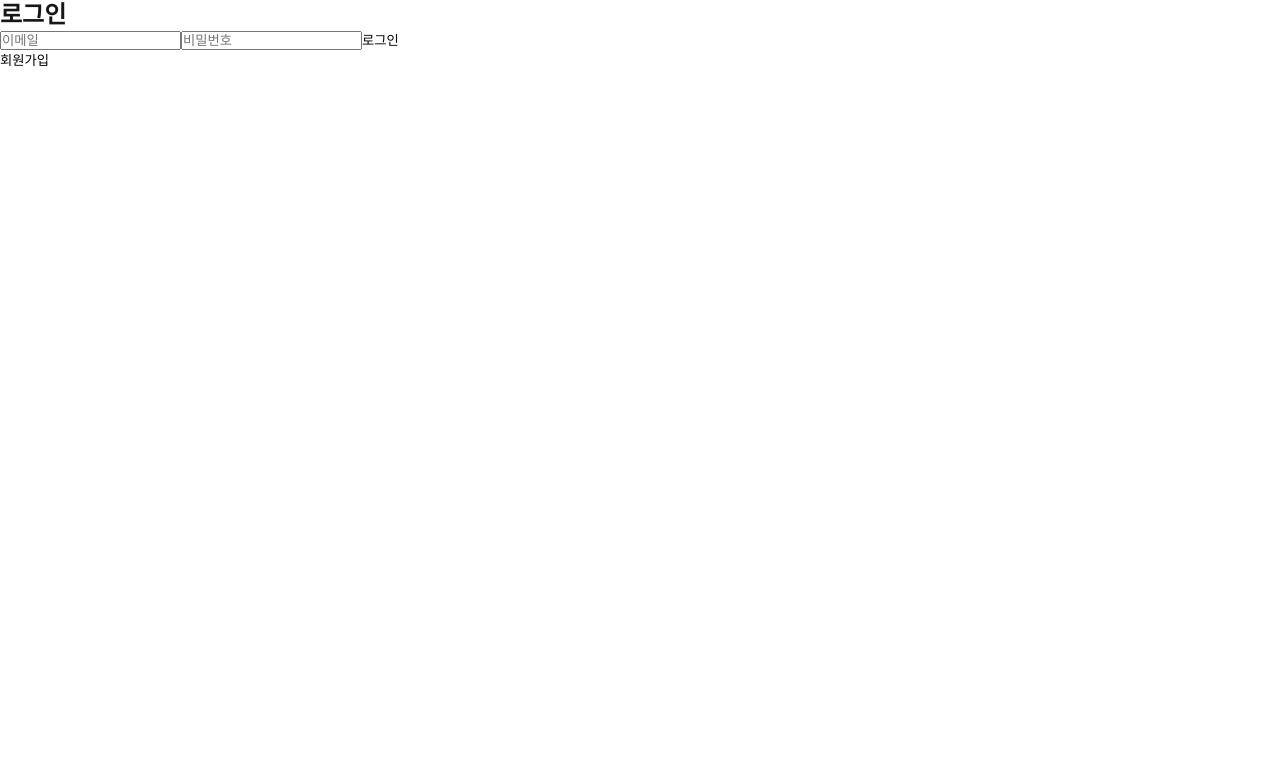
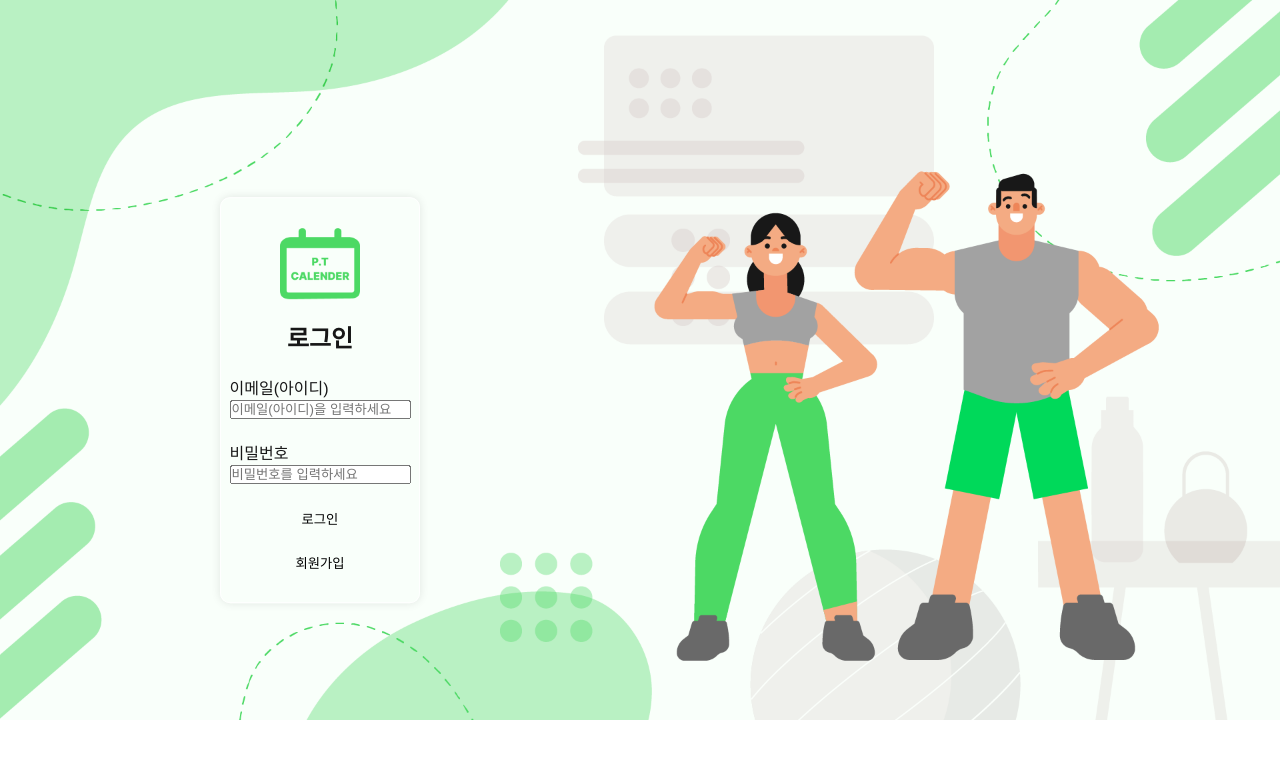
Before and after one commit to YuHyeonWook/health, a React (Vite) app: page / in a window 1280 px wide. Shown: the top 758 px of the page. Built offline with nearby package versions, Linux system fonts and the light colour scheme; a web font is replaced by a local one.

Commit message:
design: 공통 스타일 구현함

```diff
--- a/src/pages/SignIn.tsx
+++ b/src/pages/SignIn.tsx
@@ -3,6 +3,9 @@ import { signInWithEmailAndPassword } from 'firebase/auth';
 import { auth } from '@/firebase';
 import { useNavigate } from 'react-router-dom';
 import { FirebaseError } from 'firebase/app';
+import bgLogin from '@/assets/images/bg-login.png';
+import { BgLoginImg, LogoImg, SignForm, SignSection } from '@/styles/signStyle';
+import logo from '@/assets/images/logo.png';
 
 const SignIn = () => {
   const [email, setEmail] = useState('');
@@ -17,87 +20,81 @@ const SignIn = () => {
 
   const handleSignIn = async (event: React.FormEvent) => {
     event.preventDefault();
+    setError('');
+
+    if (!email || !password) {
+      setError('이메일과 비밀번호를 모두 입력하세요.');
+      return;
+    }
+
+    const emailRegex = /^[^\s@]+@[^\s@]+\.[^\s@]+$/;
+    if (!emailRegex.test(email)) {
+      setError('유효한 이메일 주소를 입력하세요.');
+      return;
+    }
+
     try {
       await signInWithEmailAndPassword(auth, email, password);
       alert('로그인에 성공하였습니다.');
       navigate('/calendar');
     } catch (error) {
       if (error instanceof FirebaseError) {
-        setError(error.message);
+        switch (error.code) {
+          case 'auth/user-not-found':
+            setError('존재하지 않는 사용자입니다.');
+            break;
+          case 'auth/wrong-password':
+            setError('비밀번호가 올바르지 않습니다.');
+            break;
+          case 'auth/invalid-email':
+            setError('유효하지 않은 이메일 주소입니다.');
+            break;
+          default:
+            setError('로그인에 실패하였습니다. 다시 시도해주세요.');
+            break;
+        }
+      } else {
+        setError('알 수 없는 오류가 발생했습니다.');
       }
     }
   };
 
   return (
-    <div>
-      <h2>로그인</h2>
-      <form onSubmit={handleSignIn}>
-        <input type="email" placeholder="이메일" value={email} onChange={(e) => setEmail(e.target.value)} />
-        <input type="password" placeholder="비밀번호" value={password} onChange={(e) => setPassword(e.target.value)} />
-        <button type="submit">로그인</button>
-      </form>
-      <button onClick={routeChange}>회원가입</button>
-      {error && <p>{error}</p>}
-    </div>
+    <>
+      <BgLoginImg src={bgLogin} alt="회원가입 화면 이미지" />
+      <SignForm onSubmit={handleSignIn}>
+        <SignSection>
+          <LogoImg src={logo} alt="로고 이미지" />
+          <h2>로그인</h2>
+          <label htmlFor="email">
+            이메일(아이디)
+            <input
+              type="email"
+              placeholder="이메일(아이디)을 입력하세요"
+              value={email}
+              onChange={(e) => setEmail(e.target.value)}
+              required
+            />
+          </label>
+          <label htmlFor="password">
+            비밀번호
+            <input
+              type="password"
+              placeholder="비밀번호를 입력하세요"
+              value={password}
+              onChange={(e) => setPassword(e.target.value)}
+              required
+            />
+          </label>
+          <button type="submit">로그인</button>
+          <button type="button" onClick={routeChange}>
+            회원가입
+          </button>
+          {error && <p>{error}</p>}
+        </SignSection>
+      </SignForm>
+    </>
   );
 };
 
 export default SignIn;
-
-// import { auth } from '@/firebase';
-// import { userState } from '@/recoil/userState';
-// import { FirebaseError } from 'firebase/app';
-// import { GoogleAuthProvider, signInWithPopup } from 'firebase/auth';
-// import { useNavigate } from 'react-router-dom';
-// import { useSetRecoilState } from 'recoil';
-
-// const Login = () => {
-//   const navigate = useNavigate();
-//   const setUser = useSetRecoilState(userState);
-
-//   const handleLogin = async () => {
-//     const provider = new GoogleAuthProvider();
-//     try {
-//       const result = await signInWithPopup(auth, provider);
-//       const credential = GoogleAuthProvider.credentialFromResult(result);
-//       if (credential) {
-//         const token = credential.accessToken;
-//         const userInfo = result.user;
-//         console.log('User Info:', userInfo);
-//         console.log('Token:', token);
-//         setUser(userInfo);
-//         localStorage.setItem('user', JSON.stringify(userInfo));
-
-//         const phoneNumber = localStorage.getItem('phoneNumber') || '';
-//         const birthdate = localStorage.getItem('birthdate') || '';
-
-//         // 전화번호와 생년월일 정보 업데이트 (Firebase Realtime Database 또는 다른 저장소)
-//         await updateUserInfo(userInfo.uid, phoneNumber, birthdate);
-//         navigate('/calendar');
-//       } else {
-//         console.error('No credential found');
-//       }
-//     } catch (error) {
-//       if (error instanceof FirebaseError) {
-//         const errorCode = error.code;
-//         const errorMessage = error.message;
-//         let email;
-//         if (error.customData) {
-//           email = error.customData.email;
-//         }
-//         const credential = GoogleAuthProvider.credentialFromError(error);
-//         console.error('Error during sign in:', errorCode, errorMessage, email, credential);
-//       } else {
-//         console.error('Error during sign in:', error);
-//       }
-//     }
-//   };
-
-//   return (
-//     <div>
-//       <button onClick={handleLogin}>Login with Google</button>
-//     </div>
-//   );
-// };
-
-// export default Login;
--- a/src/pages/SignUp.tsx
+++ b/src/pages/SignUp.tsx
@@ -2,45 +2,9 @@ import { useState } from 'react';
 import { createUserWithEmailAndPassword } from 'firebase/auth';
 import { auth } from '@/firebase';
 import { useNavigate } from 'react-router-dom';
-import styled from 'styled-components';
 import bgLogin from '@/assets/images/bg-login.png';
 import logo from '@/assets/images/logo.png';
-
-const SignForm = styled.form`
-  display: flex;
-  position: absolute;
-  top: 50%;
-  left: 25%;
-  transform: translate(-50%, -50%);
-
-  flex-direction: column;
-  align-items: center;
-  justify-content: center;
-  width: auto;
-  height: auto;
-`;
-
-const SignSection = styled.section`
-  display: flex;
-  flex-direction: column;
-  align-items: center;
-  justify-content: center;
-  gap: 2.5rem;
-  border: 1px solid var(--color-white);
-  padding: 3rem;
-  border-radius: 1rem;
-  box-shadow: 0 0 10px 0 rgba(0, 0, 0, 0.1);
-  width: 20rem;
-  height: 80%;
-`;
-
-const BgLoginImg = styled.img`
-  position: relative;
-`;
-
-const LogoImg = styled.img`
-  width: 8rem;
-`;
+import { BgLoginImg, LogoImg, SignForm, SignSection } from '@/styles/signStyle';
 
 const SignUp = () => {
   const navigate = useNavigate();
@@ -48,9 +12,29 @@ const SignUp = () => {
   const [password, setPassword] = useState<string>('');
   const [confirmPassword, setConfirmPassword] = useState<string>('');
   const [error, setError] = useState<string>('');
+  const [passwordError, setPasswordError] = useState<string>('');
 
   const handleSignUp = async (event: React.FormEvent) => {
     event.preventDefault();
+
+    // 이메일 유효성 검사
+    const emailRegex = /^[^\s@]+@[^\s@]+\.[^\s@]+$/;
+    if (!emailRegex.test(email)) {
+      setError('유효한 이메일 주소를 입력하세요.');
+      return;
+    }
+
+    // 비밀번호 강도 검사 (예: 최소 6자, 숫자 포함 등)
+    if (password.length < 8 || !/\d/.test(password)) {
+      setPasswordError('비밀번호는 최소 8자 이상이어야 하며, 숫자를 포함해야 합니다.');
+      return;
+    }
+
+    if (password !== confirmPassword) {
+      setPasswordError('비밀번호가 일치하지 않습니다.');
+      return;
+    }
+
     try {
       await createUserWithEmailAndPassword(auth, email, password);
       alert('회원가입이 완료되었습니다.');
@@ -58,35 +42,64 @@ const SignUp = () => {
     } catch (error) {
       if (error instanceof Error) {
         setError(error.message);
+        console.log(error);
       }
     }
   };
 
   return (
-    <div>
+    <>
       <BgLoginImg src={bgLogin} alt="회원가입 화면 이미지" />
       <SignForm onSubmit={handleSignUp}>
         <SignSection>
           <LogoImg src={logo} alt="로고 이미지" />
-          <h3>회원가입</h3>
-          <input type="email" placeholder="이메일" value={email} onChange={(event) => setEmail(event.target.value)} />
+          <h2>회원가입</h2>
+          <label htmlFor="email">
+            이메일(아이디)
+            <input
+              type="email"
+              placeholder="이메일(아이디)을 입력하세요"
+              value={email}
+              onChange={(event) => {
+                setEmail(event.target.value);
+                setError('');
+              }}
+              required
+            />
+          </label>
+          {error && <p>{error}</p>}
+          <label htmlFor="password">
+            비밀번호
             <input
               type="password"
-            placeholder="비밀번호"
+              placeholder="비밀번호를 입력하세요"
               value={password}
-            onChange={(event) => setPassword(event.target.value)}
+              onChange={(event) => {
+                setPassword(event.target.value);
+                setPasswordError('');
+              }}
+              required
             />
+          </label>
+          {passwordError && <p>{passwordError}</p>}
+          <label htmlFor="password">
+            비밀번호 확인
             <input
               type="password"
-            placeholder="비밀번호 확인"
+              placeholder="비밀번호를 입력하세요"
               value={confirmPassword}
-            onChange={(event) => setConfirmPassword(event.target.value)}
+              onChange={(event) => {
+                setConfirmPassword(event.target.value);
+                setPasswordError('');
+              }}
+              required
             />
+          </label>
+          {passwordError && <p>{passwordError}</p>}
           <button type="submit">회원가입</button>
         </SignSection>
       </SignForm>
-      {error && <p>{error}</p>}
-    </div>
+    </>
   );
 };
 
--- /dev/null
+++ b/src/styles/signStyle.ts
@@ -0,0 +1,37 @@
+import styled from 'styled-components';
+
+export const SignForm = styled.form`
+  display: flex;
+  position: absolute;
+  top: 50%;
+  left: 25%;
+  transform: translate(-50%, -50%);
+
+  flex-direction: column;
+  align-items: center;
+  justify-content: center;
+  width: auto;
+  height: auto;
+`;
+
+export const SignSection = styled.section`
+  display: flex;
+  flex-direction: column;
+  align-items: center;
+  justify-content: center;
+  gap: 2.5rem;
+  border: 1px solid var(--color-white);
+  padding: 3rem;
+  border-radius: 1rem;
+  box-shadow: 0 0 10px 0 rgba(0, 0, 0, 0.1);
+  width: 20rem;
+  height: 80%;
+`;
+
+export const BgLoginImg = styled.img`
+  position: relative;
+`;
+
+export const LogoImg = styled.img`
+  width: 8rem;
+`;
```
Lines whose indentation alone changed are shown as unchanged.
